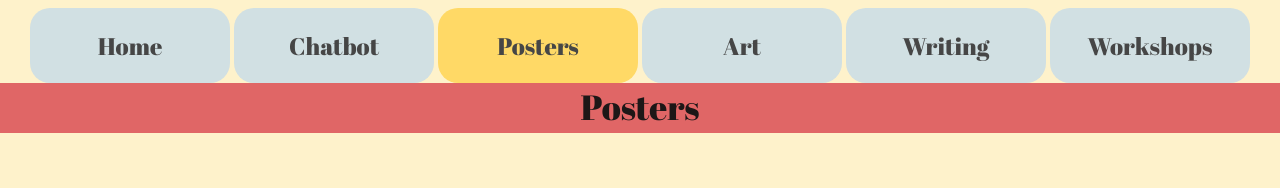
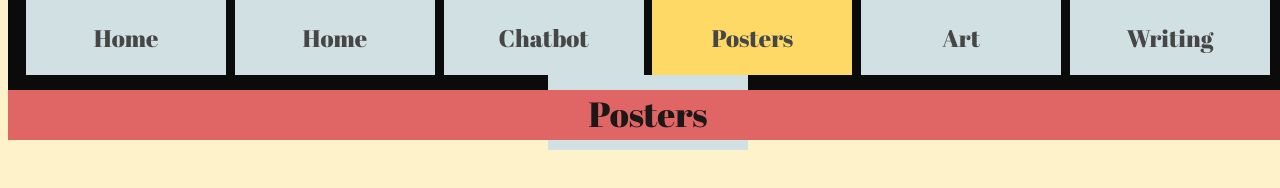
Before and after one commit to TheHopeFoundation/hopefoundation.github.io, a plain HTML site: page Posters/Posters.html in a window 1280 px wide. Drawn offline with Linux system fonts and the light colour scheme.

Commit message:
style choices

```diff
--- a/Posters/Posters.html
+++ b/Posters/Posters.html
@@ -3,8 +3,11 @@
     <link rel="stylesheet" type="text/css" href="../basic.css">
     <link href="https://fonts.googleapis.com/css?family=Abril+Fatface&display=swap" rel="stylesheet">
     <title>The Hope Foundation - Posters</title>
+    <div class="ybackcolorSelectionBar">
+    <div class="backcolorSelectionBar">
     <head>
         <div class="center">
+            <a href="../index.html"><button class="button large">Home</button></a>
             <a href="../index.html"><button class="button large">Home</button></a>
             <a href="../Chatbot/chatbot.html"><button class="button large">Chatbot</button></a>
             <a href="../Posters/posters.html"><button class="button current large">Posters</button></a>
@@ -16,4 +19,5 @@
     </head>
     <body>
     </body>
+</div>
 </html>
--- a/basic.css
+++ b/basic.css
@@ -1,17 +1,5 @@
 body {
     background-color: rgb(254, 242, 203);
-}
-.backcolorSelectionBar {
-
-    background-color: rgb(224, 102, 102);
-    font-size:35px;
-    display: block;
-    position: absolute;
-    top: 0;
-    left: 0;
-    width: 100%;
-    height: 50px;
-
 }
 
 .center {
@@ -21,7 +9,7 @@ body {
     border: none;
     background-color: rgb(209, 224, 227);
     transition: background-color 0.3s ease;
-    border-radius: 20px;
+    border-radius: 0px;
     cursor: pointer;
     padding: 15px 32px;
     display: inline-block;
@@ -59,13 +47,28 @@ a {
     font-size:35px;
     display: block;
     position: absolute;
-    top: 100;
+    top: 90px;
     left: 0;
     width: 100%;
     height: 50px;
 
 }
+.backcolorSelectionBar {
+    background-color: rgb(11, 11, 11);
+    font-size:35px;
+    display: inline-block;
+    width: 100%;
+    height: 100px;
 
+}
+.ybackcolorSelectionBar {
+    background-color: rgb(11, 11, 11);
+    position: absolute;
+    top: 0;
+    width: 100%;
+    height: 100px;
+
+}
 /*  255, 217, 102 brigher yellow
     255, 242, 204 lighter yellow
 	124, 165, 175 brighter grey
```
